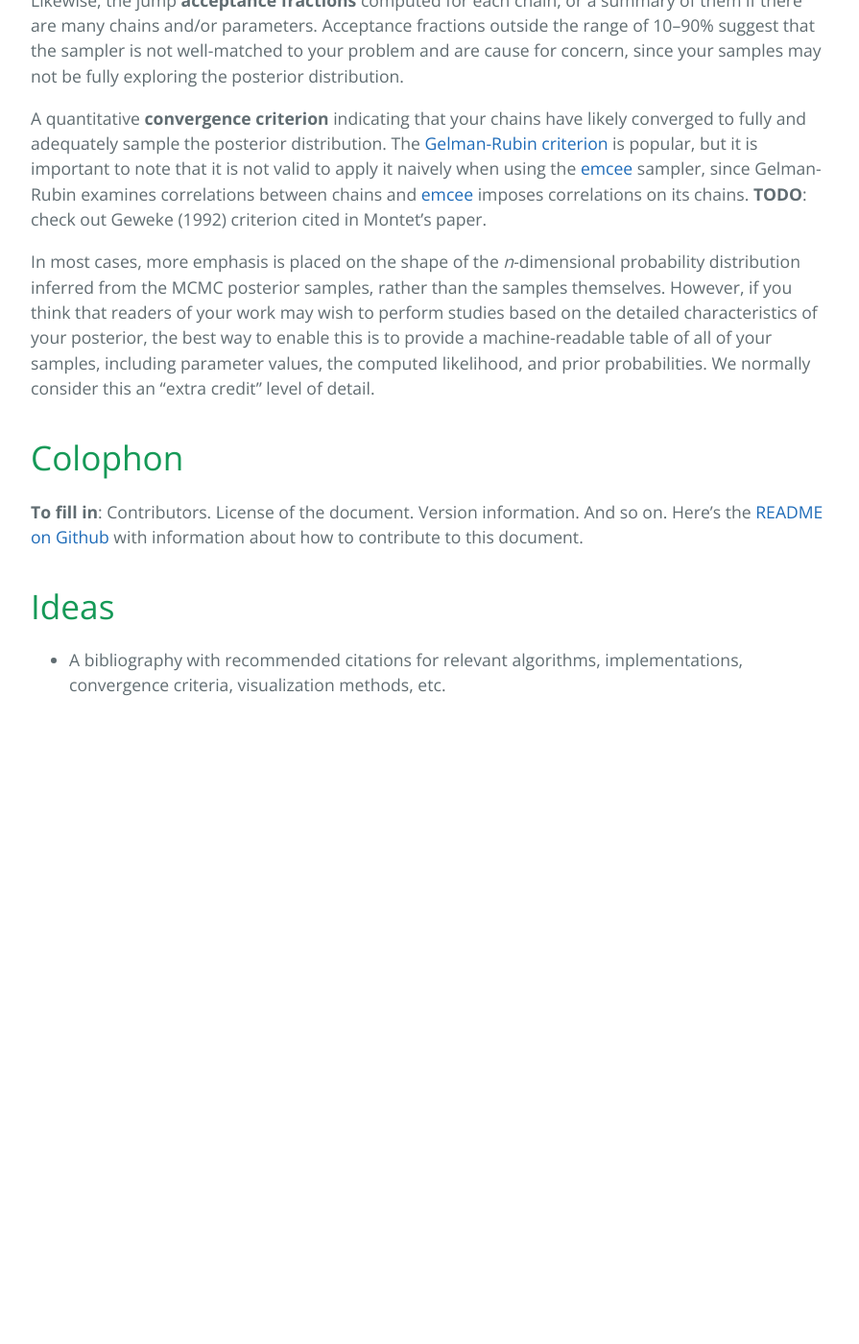
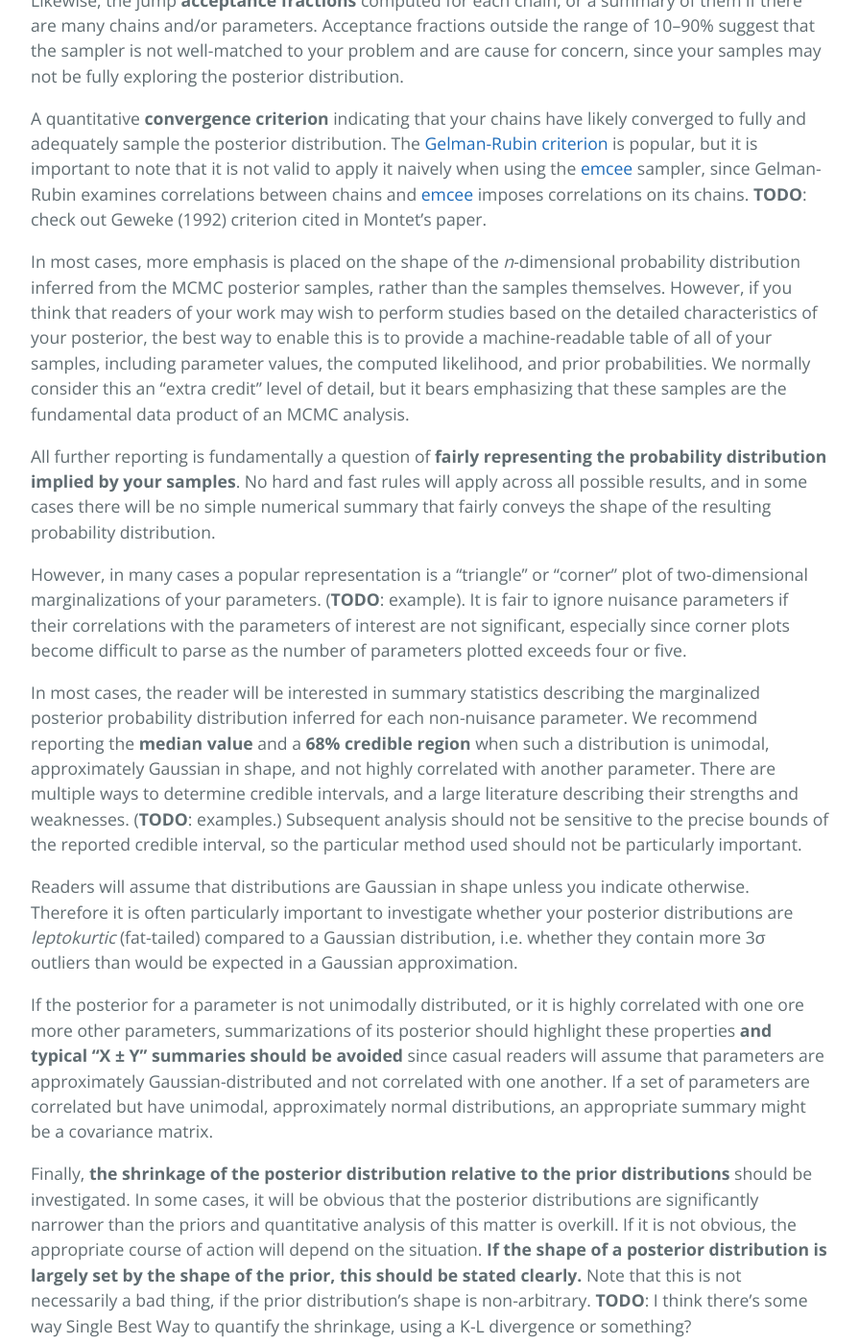
Before and after one commit to pkgw/mcmc-reporting, a Jekyll site: the page built from index.md, in a window 1280 px wide and 1400 px high, scrolled down 2552 px. Shown: the whole window at 96% size, without its empty margins (192-1087 px from the left). Built offline with Jekyll 4.4.1, drawn with Linux system fonts in a browser that asks for light colours; before the commit the page ends 3328 px from its top, so only the background shows below that; some of the changed text lies outside the part shown.

Commit message:
Write more.

```diff
--- a/index.md
+++ b/index.md
@@ -137,10 +137,71 @@ wish to perform studies based on the detailed characteristics of your
 posterior, the best way to enable this is to provide a machine-readable table
 of all of your samples, including parameter values, the computed likelihood,
 and prior probabilities. We normally consider this an “extra credit” level of
-detail.
+detail, but it bears emphasizing that these samples are the fundamental data
+product of an MCMC analysis.
+
+All further reporting is fundamentally a question of **fairly representing the
+probability distribution implied by your samples**. No hard and fast rules
+will apply across all possible results, and in some cases there will be no
+simple numerical summary that fairly conveys the shape of the resulting
+probability distribution.
+
+However, in many cases a popular representation is a “triangle” or “corner”
+plot of two-dimensional marginalizations of your parameters. (**TODO**:
+example). It is fair to ignore nuisance parameters if their correlations with
+the parameters of interest are not significant, especially since corner plots
+become difficult to parse as the number of parameters plotted exceeds four or
+five.
+
+In most cases, the reader will be interested in summary statistics describing
+the marginalized posterior probability distribution inferred for each
+non-nuisance parameter. We recommend reporting the **median value** and a
+**68% credible region** when such a distribution is unimodal, approximately
+Gaussian in shape, and not highly correlated with another parameter. There are
+multiple ways to determine credible intervals, and a large literature
+describing their strengths and weaknesses. (**TODO**: examples.) Subsequent
+analysis should not be sensitive to the precise bounds of the reported
+credible interval, so the particular method used should not be particularly
+important.
+
+Readers will assume that distributions are Gaussian in shape unless you
+indicate otherwise. Therefore it is often particularly important to
+investigate whether your posterior distributions are *leptokurtic*
+(fat-tailed) compared to a Gaussian distribution, i.e. whether they contain
+more 3σ outliers than would be expected in a Gaussian approximation.
+
+If the posterior for a parameter is not unimodally distributed, or it is
+highly correlated with one ore more other parameters, summarizations of its
+posterior should highlight these properties **and typical “X ± Y” summaries
+should be avoided** since casual readers will assume that parameters are
+approximately Gaussian-distributed and not correlated with one another. If a
+set of parameters are correlated but have unimodal, approximately normal
+distributions, an appropriate summary might be a covariance matrix.
+
+Finally, **the shrinkage of the posterior distribution relative to the prior
+distributions** should be investigated. In some cases, it will be obvious that
+the posterior distributions are significantly narrower than the priors and
+quantitative analysis of this matter is overkill. If it is not obvious, the
+appropriate course of action will depend on the situation. **If the shape of a
+posterior distribution is largely set by the shape of the prior, this should
+be stated clearly.** Note that this is not necessarily a bad thing, if the
+prior distribution’s shape is non-arbitrary. **TODO**: I think there’s some
+way Single Best Way to quantify the shrinkage, using a K-L divergence or
+something?
 
 
+Contributors
+============
 
+The following individuals (listed in alphabetical order) contributed text to this document:
+
+- Peter K. G. Williams
+
+The following individuals (listed in alphabetical order) have discussed its
+contents (but their endorsement of some or all of its arguments should not be assumed!):
+
+- Fabienne Bastien
+- Trent Dupuy
 
 
 Colophon
@@ -152,8 +213,14 @@ And so on. Here’s the
 information about how to contribute to this document.
 
 
-Ideas
-=====
+Ideas for Improving this Document
+=================================
 
 - A bibliography with recommended citations for relevant algorithms,
   implementations, convergence criteria, visualization methods, etc.
+
+- Write this document with Bibtex somehow so we can use citations more
+  liberally and easily.
+
+- Recommendations of software packages or code snippets that can implement
+  these best practices in various software environments.
```
